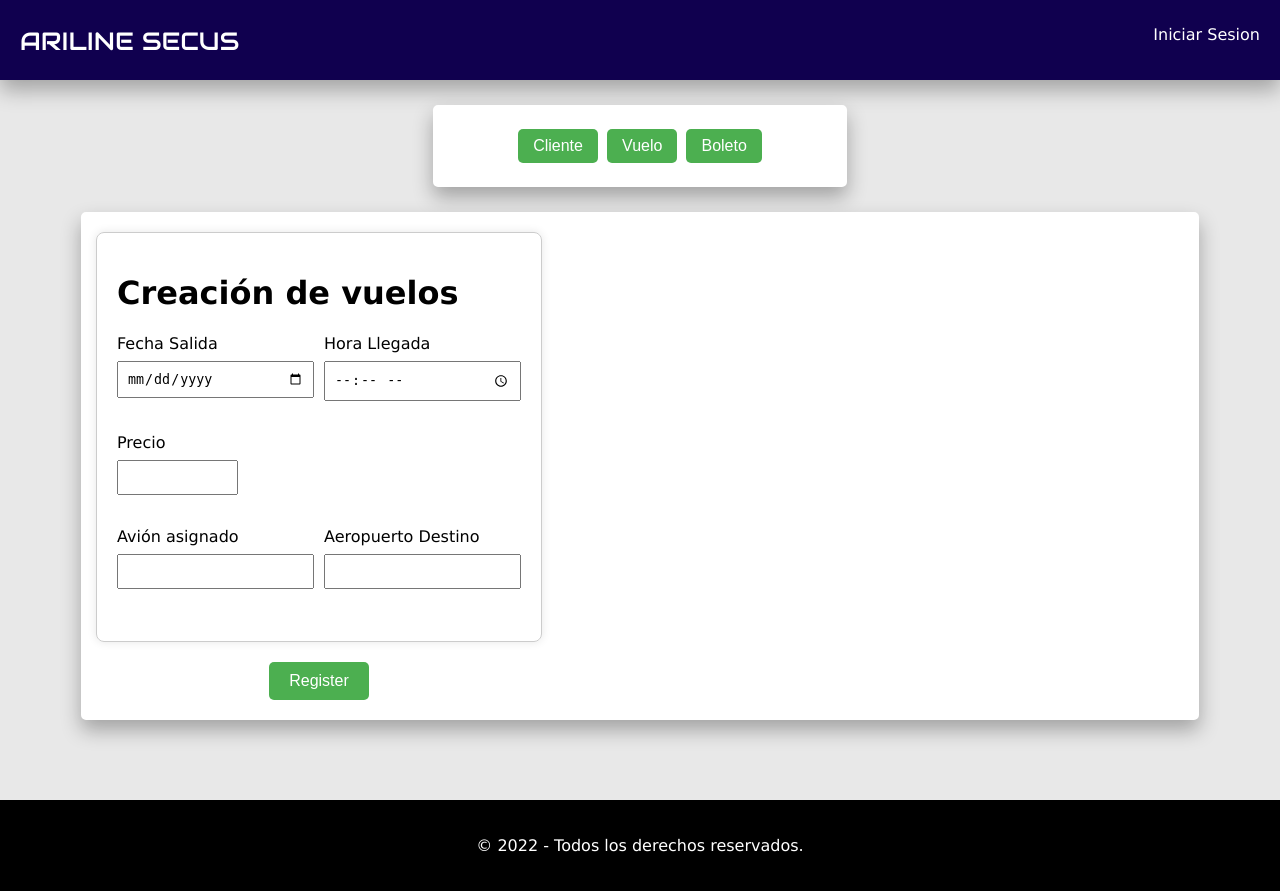
After one commit to ErickCor24/webAirplane, a Flask app: template app/templates/crear_vuelo.html in a window 1280 px wide. The commit adds this page. Run offline with Flask 3, Linux system fonts and the light colour scheme; the template is opened without the code that fills it, so the values that code supplies are empty.

Commit message:
cambios nuevos

```diff
--- a/app/static/css/style.css
+++ b/app/static/css/style.css
@@ -90,6 +90,71 @@
         display: inline-block;
     }
 
+    /*AQUI PONGO EL FORM CSS */
+    .form-data {
+        max-width: 800px;
+        margin: 0 auto;
+        padding: 20px;
+        border: 1px solid #ccc;
+        border-radius: 8px;
+        box-shadow: 0 0 10px rgba(0, 0, 0, 0.1);
+    }
+
+    .form-row {
+        display: flex;
+        justify-content: space-between;
+        margin-bottom: 16px;
+    }
+
+    .column {
+        flex: 1;
+        margin-right: 10px;
+    }
+
+    .column:last-child {
+        margin-right: 0;
+    }
+
+    label {
+        display: block;
+        margin-bottom: 8px;
+    }
+
+    input {
+        width: 100%;
+        padding: 8px;
+        margin-bottom: 16px;
+        box-sizing: border-box;
+    }
+
+    .small-input {
+        width: 30%;
+    }
+
+    .content-button {
+        position: relative;
+        left: 50%;
+        transform: translateX(-50%);
+        text-align: center;
+        margin-top: 20px;
+    }
+
+
+    .btn-register {
+        padding: 10px 20px;
+        font-size: 16px;
+        background-color: #4CAF50;
+        color: #fff;
+        border: none;
+        border-radius: 5px;
+        cursor: pointer;
+        transition: background-color 0.3s ease;
+    }
+
+    .btn-register:hover {
+        background-color: #57cf5b;
+    }
+
     footer {
 
         background-color: #000000;
--- /dev/null
+++ b/app/templates/crear_vuelo.html
@@ -0,0 +1,80 @@
+<!DOCTYPE html>
+<html lang="es">
+<head>
+    <meta charset="UTF-8">
+    <meta name="viewport" content="width=device-width, initial-scale=1.0">
+    <title> AIRLINE SECUS </title>
+    <link rel="stylesheet" href="https://fonts.googleapis.com/css?family=Audiowide">
+    <link rel="stylesheet" href="{{url_for('static', filename='css/style.css')}}">
+
+</head>
+<body>
+    <div class="container">
+        <header class="nav">
+            <div class="line">
+                <section class="left" >
+                    <a href="/">ARILINE SECUS</a>
+                </section>
+                <section class="right">
+                    <a href="#">Iniciar Sesion</a>
+                </section>
+
+            </div>
+        </header>
+        <div class="PanelBotones">
+            <section>
+                <button class="boton"> Cliente </button>
+                <button class="boton"> Vuelo </button>
+                <button class="boton"> Boleto </button>
+            </section>
+        </div>
+
+
+        <div class = "vista">
+            <div>
+                <form action="" class="form-data">
+                    <h1>Creación de vuelos</h1>
+                    <div class="form-row">
+                        <div class="column">
+                            <label for="fechaSalida">Fecha Salida</label>
+                            <input type="date" id="fechaSalida" required="true">
+                        </div>
+                        <div class="column">
+                            <label for="horaLlegada">Hora Llegada</label>
+                            <input type="time" id="horaLlegada" required="true">
+                        </div>
+                    </div>
+                    <div class="form-row">
+                        <div class="column">
+                            <label for="precio">Precio</label>
+                            <input type="text" id="precio" class="small-input"required="true">
+                        </div>
+
+                    </div>
+                    <div class="form-row">
+                        <div class="column">
+                            <label for="avionAsignado">Avión asignado</label>
+                            <input type="text" id="avionAsignado" required="true">
+                        </div>
+                        <div class="column">
+                            <label for="aeropuertoDestino">Aeropuerto Destino</label>
+                            <input type="text" id="aeropuertoDestino" required="true">
+                        </div>
+                    </div>
+                </form>
+                <div class="content-button">
+                    <button class="btn-register">Register</button>
+                </div>
+
+            </div>
+        </div>
+    </div>
+
+        <footer>
+            <div class="PiePagina">
+                <p>&copy; 2022 - Todos los derechos reservados.</p>
+            </div>
+        </footer>
+
+</body>
+</html>
```
Also changed, not shown: app/templates/index.html (line endings or trailing spaces).
